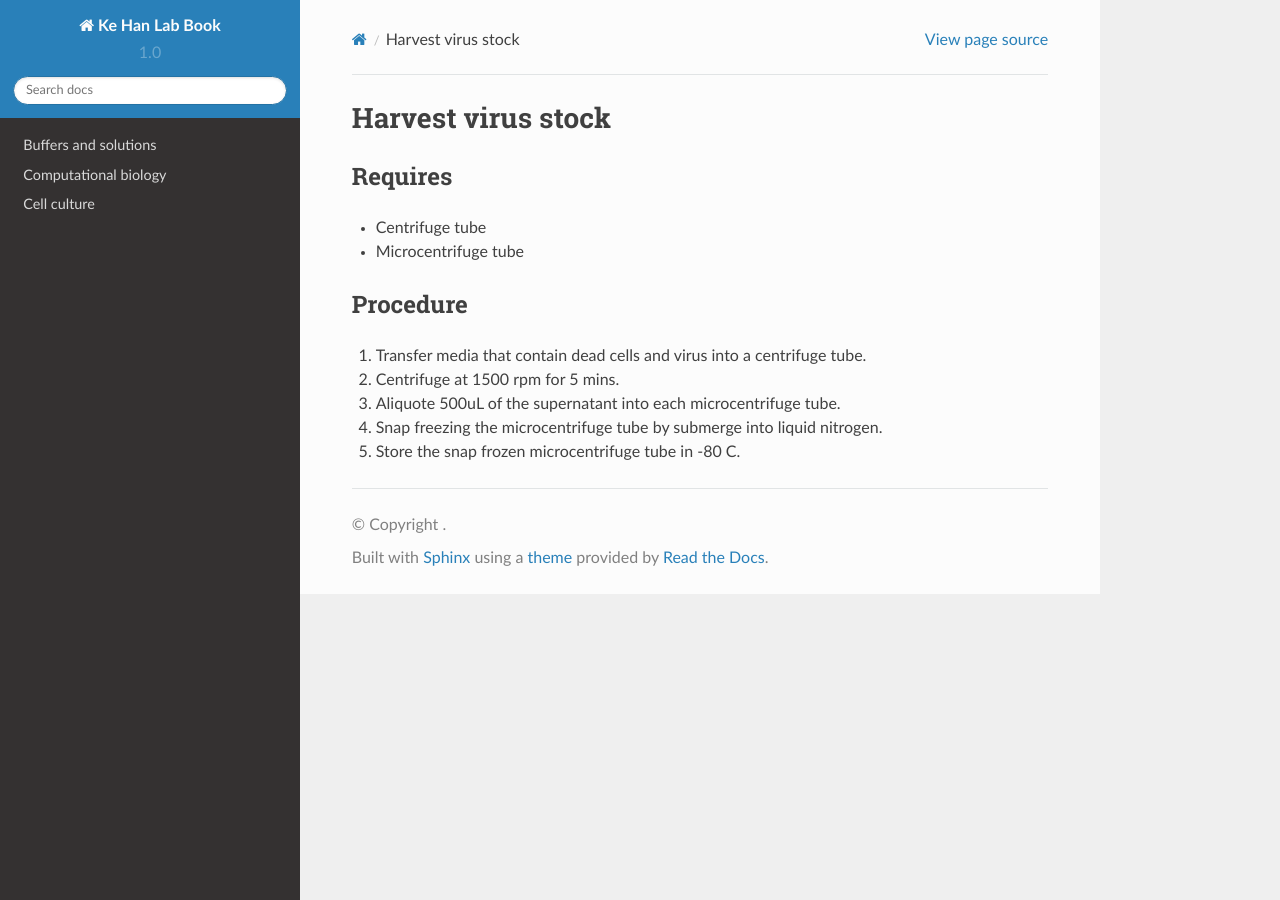
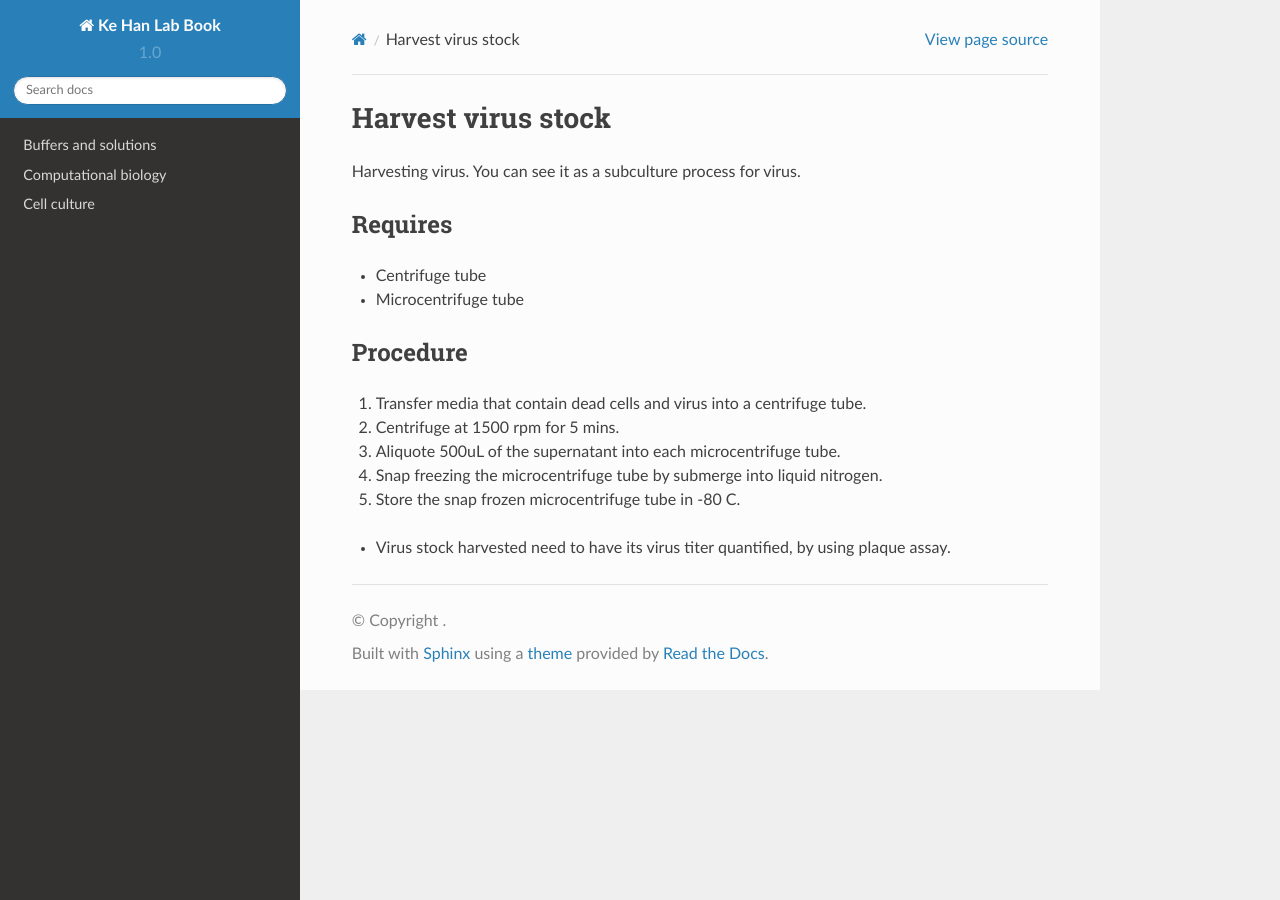
Before and after one commit to kehantan/labbook, a Sphinx documentation site: the page built from docs/virus/harvest.rst, in a window 1280 px wide. Built offline with Sphinx 7.4.7 and the Read the Docs theme 2.0.0, drawn with Linux system fonts in a browser that asks for light colours.

Commit message:
Update harvest.rst

```diff
--- a/docs/virus/harvest.rst
+++ b/docs/virus/harvest.rst
@@ -1,5 +1,7 @@
 Harvest virus stock
 ===================
+
+Harvesting virus. You can see it as a subculture process for virus.
 
 Requires
 --------
@@ -13,3 +15,5 @@
 #. Aliquote 500uL of the supernatant into each microcentrifuge tube.
 #. Snap freezing the microcentrifuge tube by submerge into liquid nitrogen.
 #. Store the snap frozen microcentrifuge tube in -80 C.
+
+* Virus stock harvested need to have its virus titer quantified, by using plaque assay.
```
